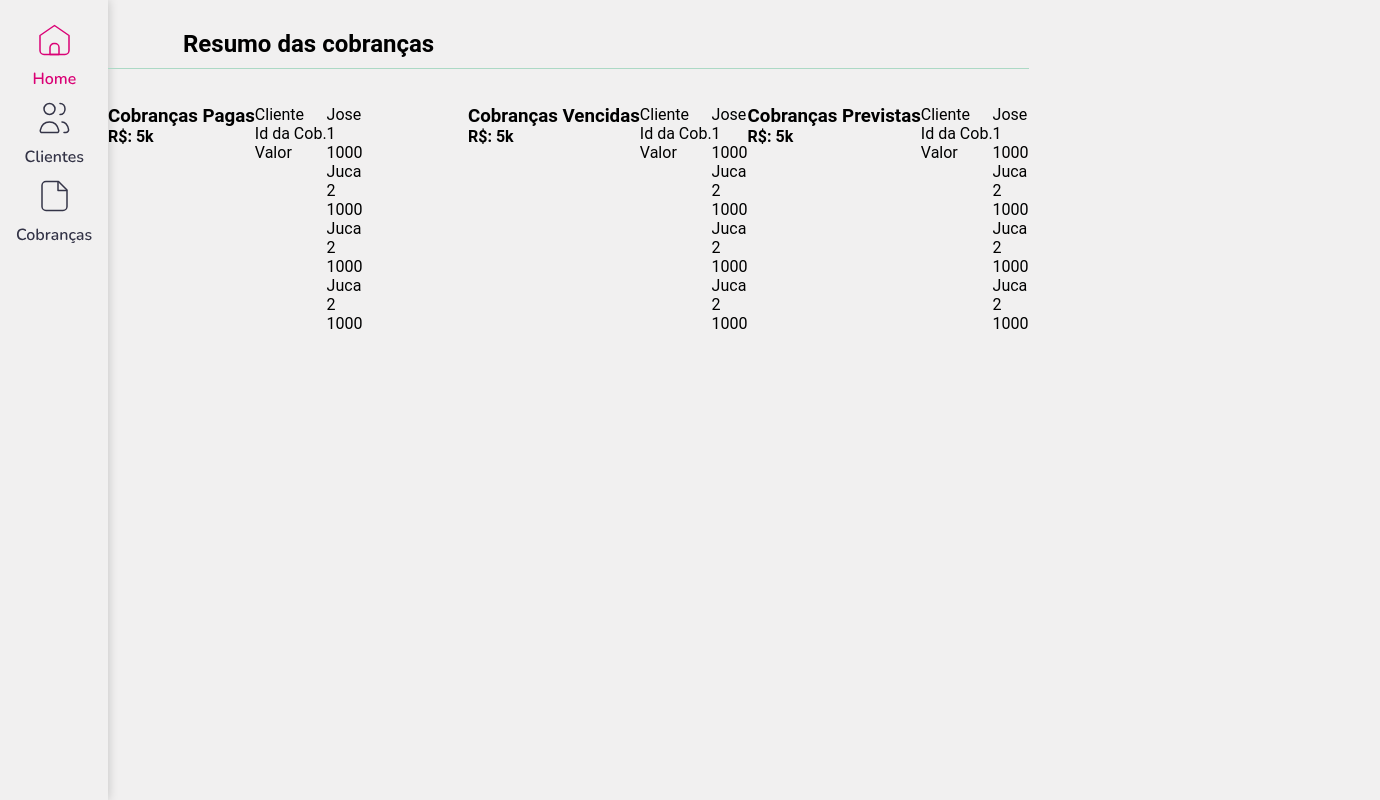
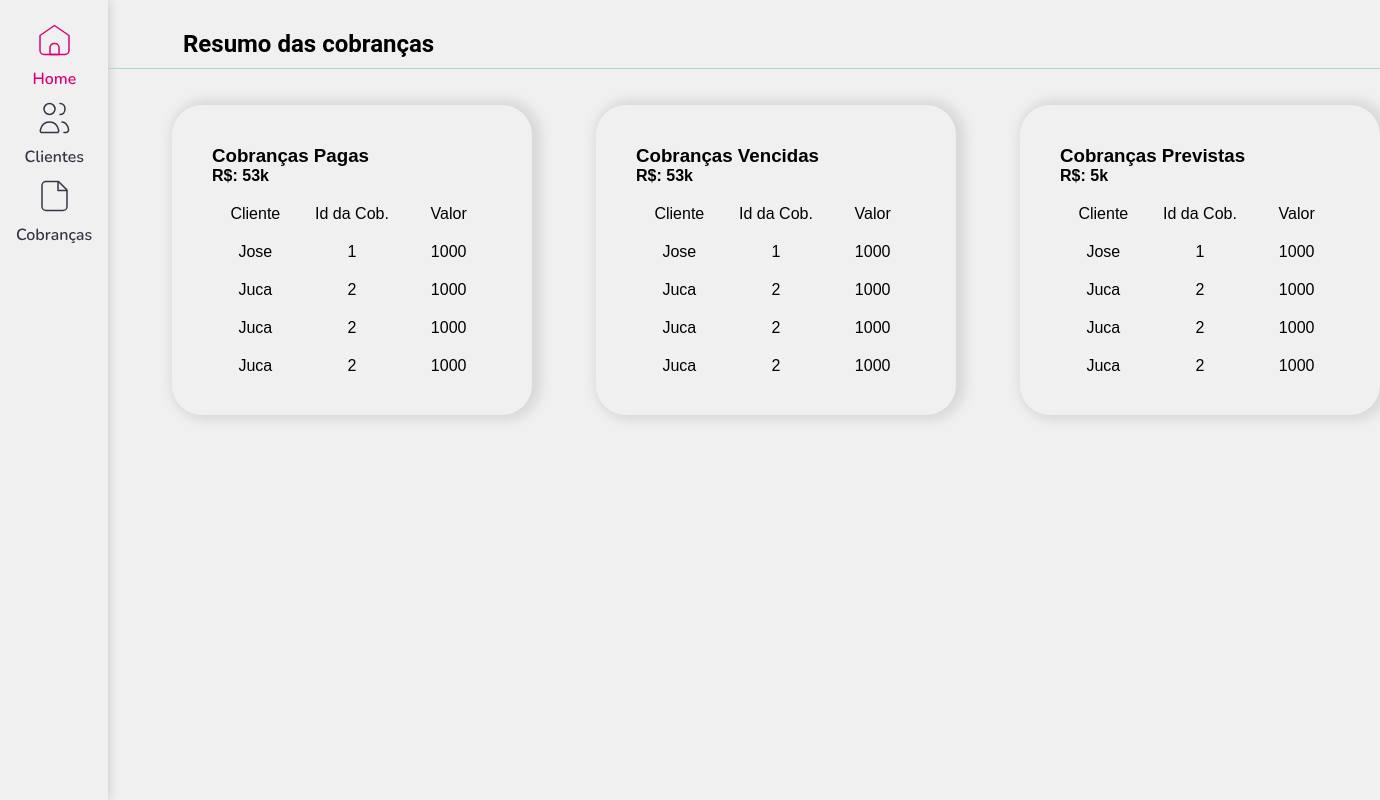
Before and after one commit to vstmelo/payment-manager, a React (Vite) app: page /home in a window 1280 px wide. Shown: the whole page, 1380 px wide, since content can reach past the window. Built offline with nearby package versions, Linux system fonts and the light colour scheme; no server answers.

Commit message:
style/home

```diff
--- /dev/null
+++ b/src/assets/styles/components/card/index.ts
@@ -0,0 +1,9 @@
+import { styled } from "@stitches/react";
+
+export const CardHeader = styled("div", {
+  display: "grid",
+  gridTemplateColumns: "2fr 1fr",
+  width:'fit-content',
+  heigth:'fit-content',
+
+});
--- a/src/assets/styles/components/payment/index.ts
+++ b/src/assets/styles/components/payment/index.ts
@@ -1,6 +1,24 @@
 import { styled } from "@stitches/react";
 
-export const ContainerPayment= styled('div',{
-    display: 'flex',
-    width: '360px',
-})
+export const ContainerPayment = styled("div", {
+  display: "grid",
+  width: "360px",
+  gridTemplateColumns: "repeat(1, 1fr)",
+  fontFamily: "$poppins",
+  padding: "  40px",
+  borderRadius: " 30px",
+  marginLeft:'64px',
+  boxShadow: "4px 0px 12px 5px rgb(0 0 0 / 10%)",
+});
+
+export const ContainerData = styled("div", {
+  display: "grid",
+  gridTemplateColumns: "repeat(3, 1fr)",
+  gridTemplateRows: "repeat(1, 2fr)",
+  gap: "10px",
+  marginTop: "20px",
+  '& p':{
+    alignSelf:'center',
+    justifySelf:'center',
+  }
+});
--- a/src/components/Card-data/index.tsx
+++ b/src/components/Card-data/index.tsx
@@ -1,30 +1,30 @@
+import { ContainerData } from "../../assets/styles/components/payment";
 import { Client } from "../../types";
 
 export function CardData( {clients} : { clients: Client }) {
     return (
-        <>
-            <section >
+
+            <ContainerData >
                 <div >
-                    {/* <p>Cliente</p> */}
+
                     <p>
                         {clients.username}
                     </p>
                 </div>
                 <div >
-                    {/* <p>Id</p> */}
+
                     <p>
                         {clients.id}
                     </p>
                 </div>
 
                 <div >
-                    {/* <p>Valor</p> */}
                     <p>
                         {clients.value}
                     </p>
                 </div>
-            </section>
+            </ContainerData>
 
-        </>
+
     )
 }
--- a/src/components/Card/index.tsx
+++ b/src/components/Card/index.tsx
@@ -1,20 +1,19 @@
-
 import { PropsWithChildren } from "react";
+import { CardHeader } from "../../assets/styles/components/card";
 interface IProps {
   title: string;
   valor?: string;
-  theme: "blue" | "pink" | "yellow";
 }
 
 export function Card(props: PropsWithChildren<IProps>) {
   return (
-    <div>
+    <CardHeader>
       <div>
         <h3>{props.title}</h3>
         <div>
           <h4>{props.children}</h4>
         </div>
       </div>
-    </div>
+    </CardHeader>
   );
 }
--- a/src/components/Payment-comming/index.tsx
+++ b/src/components/Payment-comming/index.tsx
@@ -1,8 +1,13 @@
-import { Card } from "../../components/Card";
+import { CardHeader } from "../../assets/styles/components/card";
+import {
+  ContainerData,
+  ContainerPayment,
+} from "../../assets/styles/components/payment";
 import { CardData } from "../../components/Card-data";
-import css from './style.module.scss'
+import { Card } from "../Card";
+import css from "./style.module.scss";
 
-export function PaymentComming(){
+export function PaymentComming() {
   const data = [
     {
       id: 1,
@@ -10,7 +15,7 @@ export function PaymentComming(){
       username: "Jose",
       value: 1000,
       date: "2021-10-10",
-      status: "Pago"
+      status: "Pago",
     },
     {
       id: 2,
@@ -18,7 +23,7 @@ export function PaymentComming(){
       idBill: 135,
       value: 1000,
       date: "2021-10-10",
-      status: "Pago"
+      status: "Pago",
     },
     {
       id: 2,
@@ -26,7 +31,7 @@ export function PaymentComming(){
       idBill: 135,
       value: 1000,
       date: "2021-10-10",
-      status: "Pago"
+      status: "Pago",
     },
     {
       id: 2,
@@ -34,26 +39,22 @@ export function PaymentComming(){
       idBill: 135,
       value: 1000,
       date: "2021-10-10",
-      status: "Pago"
+      status: "Pago",
     },
-  ]
-    return(
-      <>
-        <Card title="Cobranças Previstas " theme="yellow" >
-          R$: 5k
-        </Card>
-        <div >
+  ];
+  return (
+    <ContainerPayment>
+      <Card title="Cobranças Previstas ">R$: 5k</Card>
+
+      <ContainerData>
         <p>Cliente</p>
         <p>Id da Cob.</p>
         <p>Valor</p>
-      </div>
-      <div>
-        {
-          data.map((item) => (
-            <CardData clients={item} />
-          ))
-        }
-      </div>
-      </>
-    )
+      </ContainerData>
+
+      {data.map((item) => (
+        <CardData clients={item} />
+      ))}
+    </ContainerPayment>
+  );
 }
--- a/src/components/Payment-late/index.tsx
+++ b/src/components/Payment-late/index.tsx
@@ -1,5 +1,7 @@
-import { Card } from "../../components/Card";
+import {  CardHeader } from "../../assets/styles/components/card";
+import { ContainerData, ContainerPayment } from "../../assets/styles/components/payment";
 import { CardData } from "../../components/Card-data";
+import { Card } from "../Card";
 
 export function PaymentLate() {
   const data = [
@@ -37,23 +39,18 @@ export function PaymentLate() {
     },
   ]
   return (
-    <>
-      <Card title="Cobranças Vencidas" theme="pink" >
-        R$: 5k
-      </Card>
-      <div >
+    <ContainerPayment>
+      <Card title="Cobranças Vencidas ">R$: 53k</Card>
+
+      <ContainerData>
         <p>Cliente</p>
         <p>Id da Cob.</p>
         <p>Valor</p>
-      </div>
-      <div>
-        {
-          data.map((item) => (
-            <CardData clients={item} />
-          ))
-        }
-      </div>
-    </>
+      </ContainerData>
 
-  )
+      {data.map((item, i) => (
+        <CardData clients={item} key={i} />
+      ))}
+    </ContainerPayment>
+  );
 }
--- a/src/components/Payment-paid/index.tsx
+++ b/src/components/Payment-paid/index.tsx
@@ -1,7 +1,12 @@
-import { ContainerPayment } from "../../assets/styles/components/payment";
-import { Card } from "../../components/Card";
+import { CardHeader } from "../../assets/styles/components/card";
+import {
+  ContainerData,
+  ContainerPayment,
+} from "../../assets/styles/components/payment";
 import { CardData } from "../../components/Card-data";
 import Header from "../../components/SideBar";
+import { Card } from "../Card";
+
 export function PaymentPaid() {
   const data = [
     {
@@ -10,7 +15,7 @@ export function PaymentPaid() {
       username: "Jose",
       value: 1000,
       date: "2021-10-10",
-      status: "Pago"
+      status: "Pago",
     },
     {
       id: 2,
@@ -18,7 +23,7 @@ export function PaymentPaid() {
       idBill: 135,
       value: 1000,
       date: "2021-10-10",
-      status: "Pago"
+      status: "Pago",
     },
     {
       id: 2,
@@ -26,7 +31,7 @@ export function PaymentPaid() {
       idBill: 135,
       value: 1000,
       date: "2021-10-10",
-      status: "Pago"
+      status: "Pago",
     },
     {
       id: 2,
@@ -34,28 +39,22 @@ export function PaymentPaid() {
       idBill: 135,
       value: 1000,
       date: "2021-10-10",
-      status: "Pago"
+      status: "Pago",
     },
-  ]
+  ];
   return (
-    <ContainerPayment >
-      <Card title="Cobranças Pagas " theme="blue" >
-        R$: 5k
-      </Card>
+    <ContainerPayment>
+      <Card title="Cobranças Pagas ">R$: 53k</Card>
 
-      <div>
+      <ContainerData>
         <p>Cliente</p>
         <p>Id da Cob.</p>
         <p>Valor</p>
-      </div>
-      <div>
-        {
-          data.map((item) => (
-            <CardData clients={item} />
-          ))
-        }
-      </div>
+      </ContainerData>
 
+      {data.map((item, i) => (
+        <CardData clients={item} key={i} />
+      ))}
     </ContainerPayment>
-  )
+  );
 }
```
Also changed, not shown: src/components/Card/index2.tsx (deleted, +0 -15 lines).
